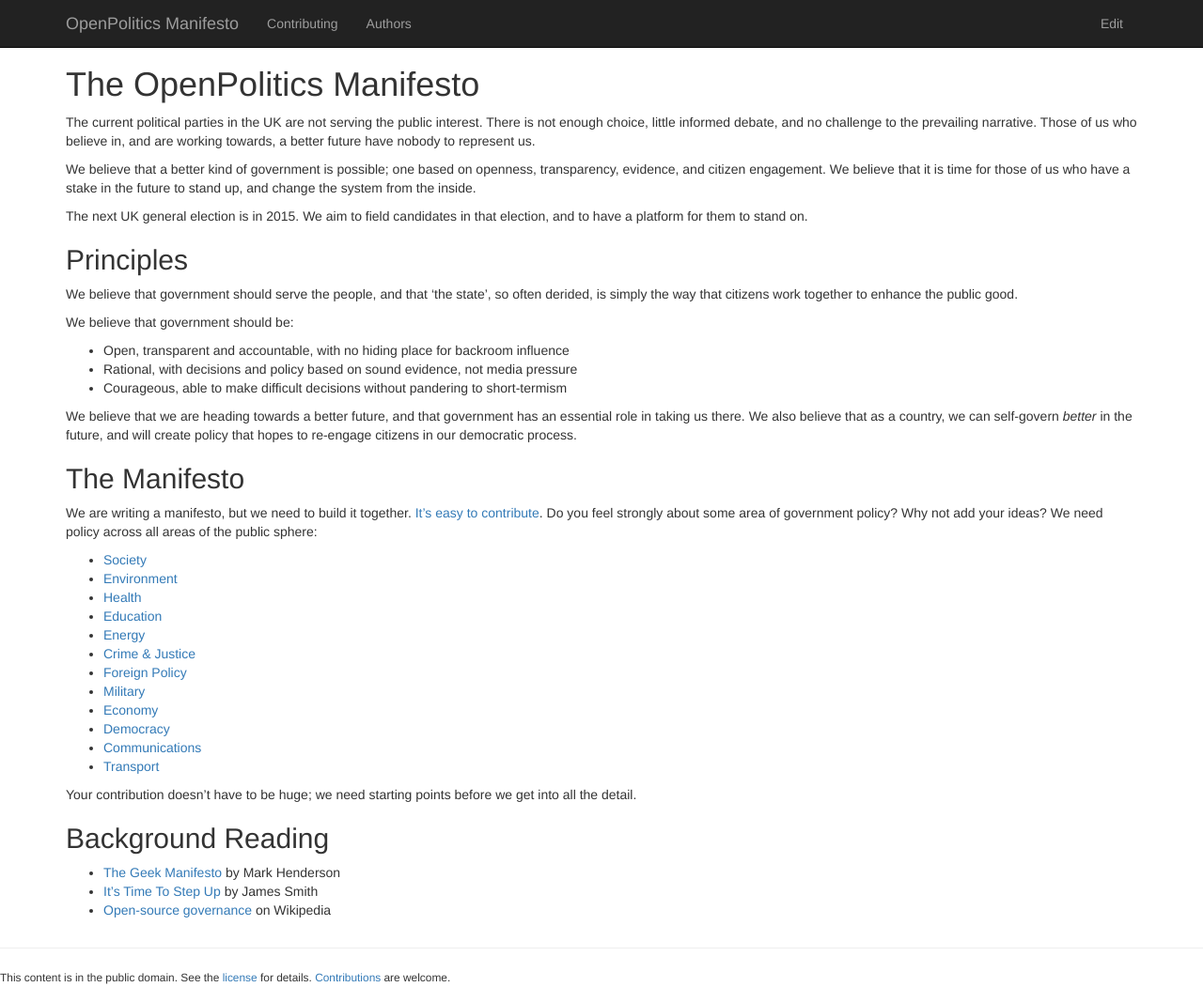
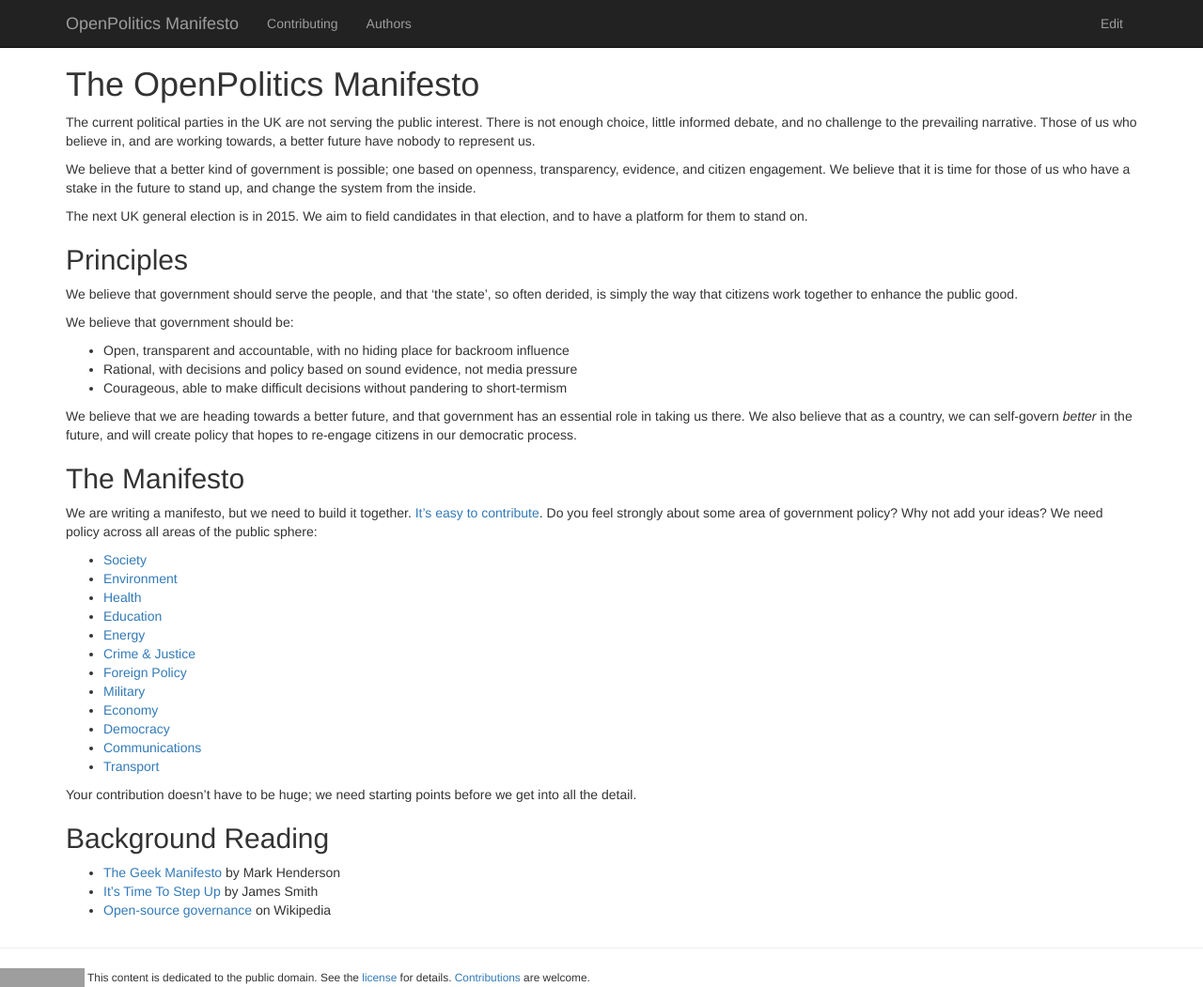
Before and after one commit to openpolitics/manifesto, a Jekyll site: the page built from index.md, in a window 1280 px wide and 1051 px high. Shown: the whole window at 94% size. Built offline with Jekyll 4.4.1, drawn with Linux system fonts in a browser that asks for light colours; nearby versions of some CDN libraries; grey boxes are pictures that could not be loaded.

Commit message:
Use CC0 public domain declaration instead of the hacked unlicense.
Resolves #34

```diff
--- a/_layouts/page.html
+++ b/_layouts/page.html
@@ -47,7 +47,8 @@
   <footer>
     <hr/>
     <small>
-      This content is in the public domain. See the <a href='{{site.baseurl}}/license.html'>license</a> for details. <a href='{{site.baseurl}}/contributing.html'>Contributions</a> are welcome.
+      <img src="http://i.creativecommons.org/p/zero/1.0/80x15.png" style="border-style: none;" alt="CC0" />
+      This content is dedicated to the public domain. See the <a href='{{site.baseurl}}/license.html'>license</a> for details. <a href='{{site.baseurl}}/contributing.html'>Contributions</a> are welcome.
     </small>
   </footer>
 
```
Also changed, not shown: license.md.
